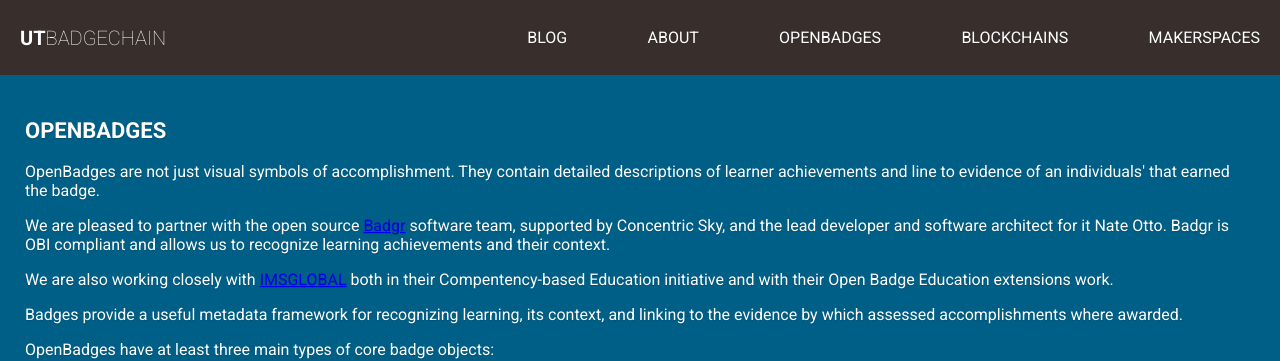
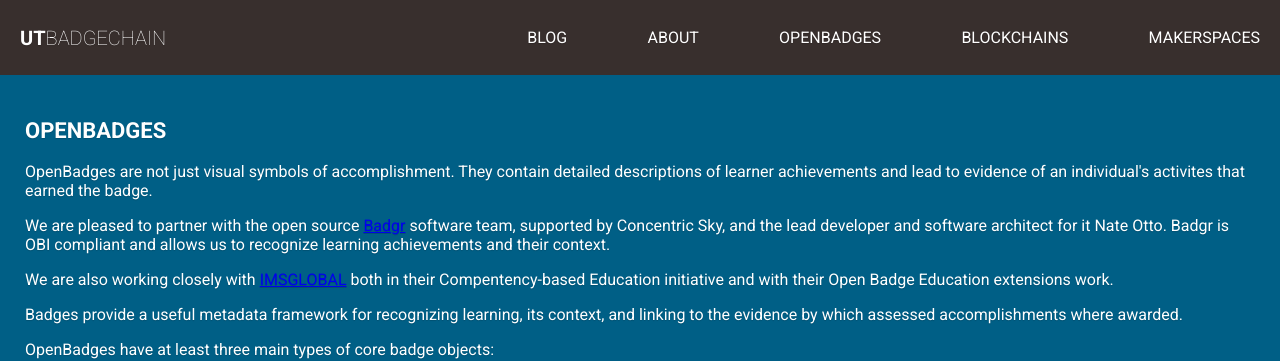
Before and after one commit to Pannda/badgechain, a Jekyll site: the page built from open-badges/index.html, in a window 1280 px wide. Shown: the top 361 px of the page. Built offline with Jekyll 4.4.1, drawn with Linux system fonts in a browser that asks for light colours.

Commit message:
Update body.html

```diff
--- a/_includes/open-badges/body.html
+++ b/_includes/open-badges/body.html
@@ -1,5 +1,5 @@
 <p class="section-content-text">
-  OpenBadges are not just visual symbols of accomplishment. They contain detailed descriptions of learner achievements and line to evidence of an individuals' that earned the badge.
+  OpenBadges are not just visual symbols of accomplishment. They contain detailed descriptions of learner achievements and lead to evidence of an individual's activites that earned the badge.
 </p>
 
 <p class="section-content-text">
```
